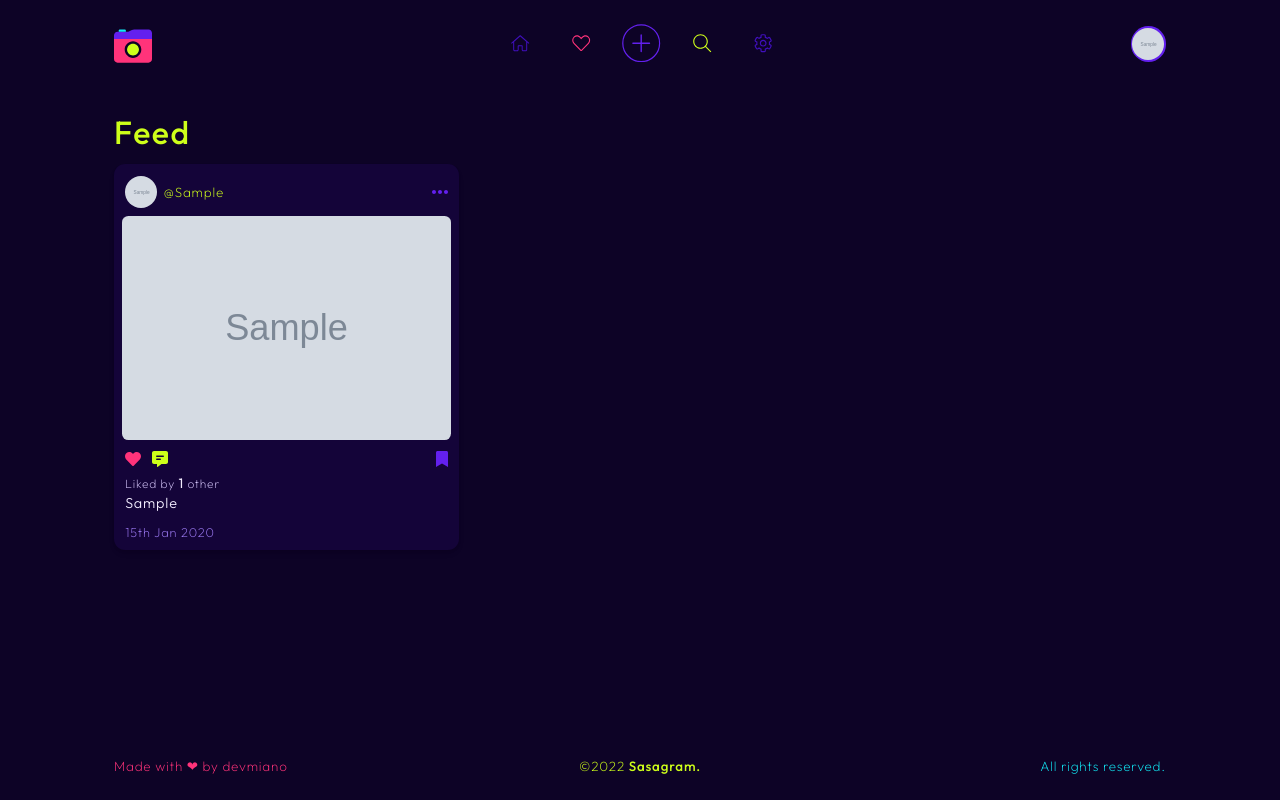
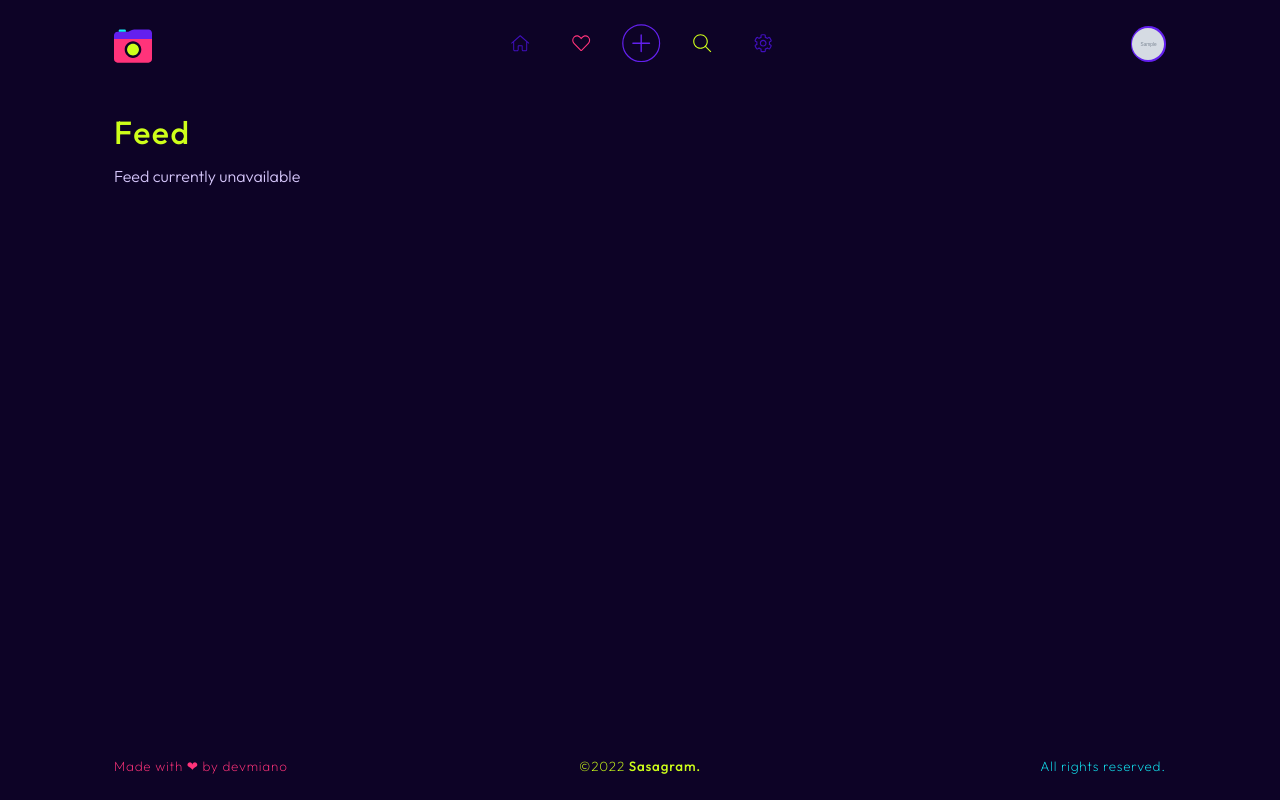
Before and after one commit to devmiano/sasagram, a Django app: page / in a window 1280 px wide. Run offline with Django 4.2, Linux system fonts and the light colour scheme; a user stored in the database is signed in; tables that the repository leaves empty hold one stand-in row (values such as "Sample post"); grey boxes marked "Sample" are stand-in pictures; some web fonts are replaced.

Commit message:
created feed for the followers

```diff
--- a/gram/templates/gram/index.html
+++ b/gram/templates/gram/index.html
@@ -3,8 +3,8 @@
 	{% include 'gram/navbar.html' %}
 	<section id="hero">
 		<h1 class="title">Feed</h1>
-		{% if feed %}
-		<div id="grid">{% include 'gram/base/card.html' with grams=feed %}</div>
+		{% if grams %}
+		<div id="grid">{% include 'gram/base/card.html' with grams=grams %}</div>
 		{% else %}
 		<p>Feed currently unavailable</p>
 		{% endif %}
--- a/gram/views.py
+++ b/gram/views.py
@@ -4,18 +4,30 @@
 from django.contrib.auth.decorators import login_required
 from django.shortcuts import get_list_or_404, get_object_or_404, redirect, render
 from .models import *
+from itertools import chain
 
 def index(request):
   title = 'Share your Story, Saa ni Sasa'
   template = 'gram/index.html'
   user_object = User.objects.get(username=request.user.username)
   user_profile = Profile.objects.get(user=user_object)
-  feed = Gram.objects.order_by('-posted').all()
+  grams = Gram.objects.order_by('-posted').all()
+  follow_feed = []
+  feed = []
+  user_follow = Follow.objects.filter(follower=request.user.username)
 
+  for users  in user_follow:
+    follow_feed.append(users.user)
+
+  for usernames in follow_feed:
+    gram_feeds = Gram.objects.filter(user=usernames)
+    feed.append(gram_feeds)
+
+  gram_feed = list(chain(*feed))
 
   context = {
-    'feed': feed,
     'title': title,
+    'grams': gram_feed,
     'user_profile': user_profile,
   }
 
```
Also changed, not shown: media/grams/22/CM-001-b1cf232f372b4c59a92c0a60847285c3.jpg (added), media/grams/22/pizza-16.jpg (added), media/profile/p-5.jpg (added).
